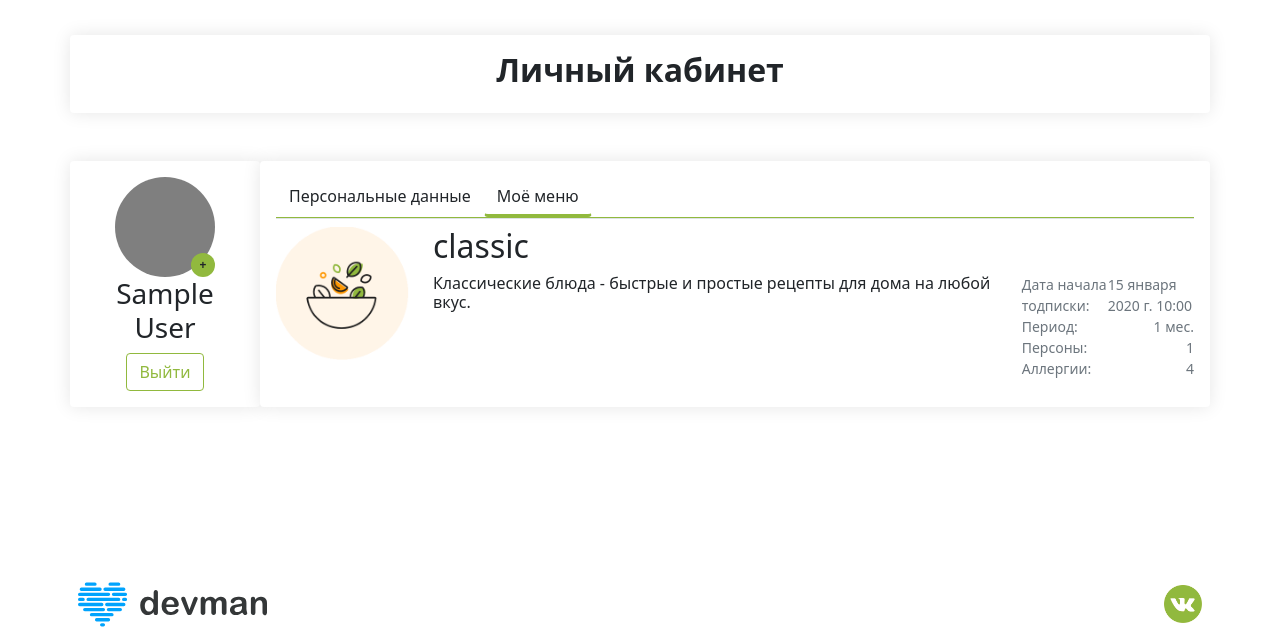
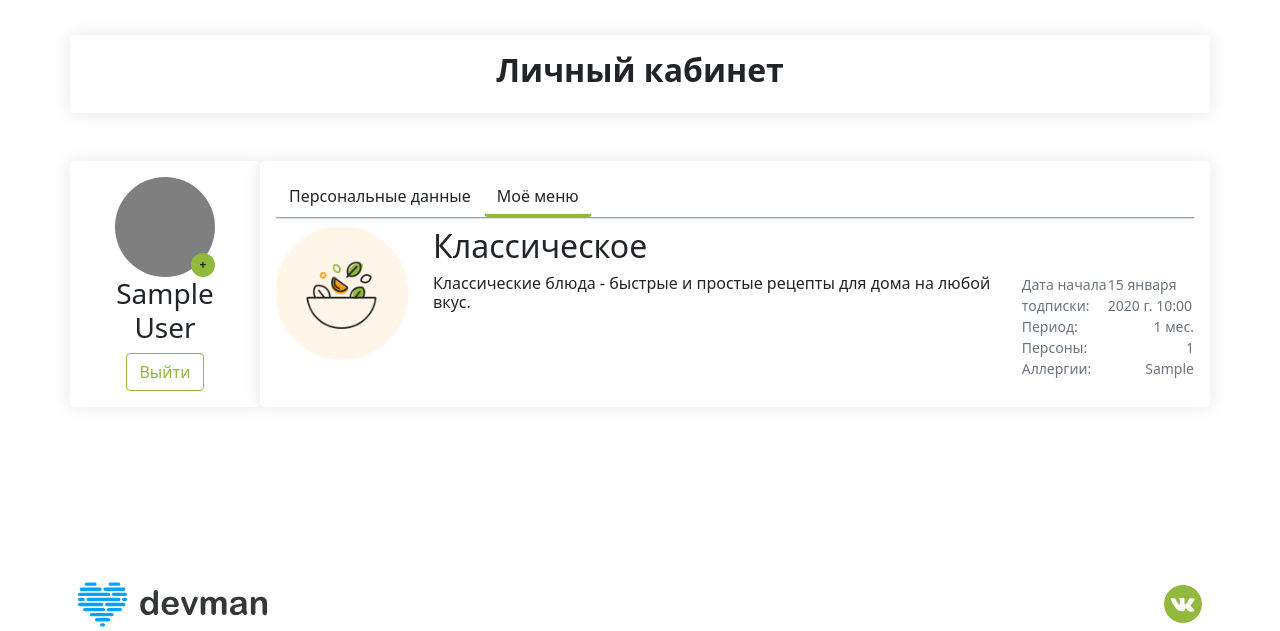
Before and after one commit to juneshone/dvmn-FoodPlan, a Django app: page /client/account/ in a window 1280 px wide, after a click on "Моё меню". Shown: the part 82-713 px from the top of the page. Run offline with Django 4.2, Linux system fonts and the light colour scheme; a user stored in the database is signed in; tables that the repository leaves empty hold one stand-in row (values such as "Sample post"); parts of the project's set-up code (start-up, migrations or seed data) failed here and were passed over.

Commit message:
Update def get_context_data

```diff
--- a/client/views.py
+++ b/client/views.py
@@ -91,8 +91,14 @@ class AccountView(LoginRequiredMixin, TemplateView):
         if not order:
             context['order'] = ''
             return context
-
-        order.name = f'{order.menu.foodtype}'
+        if order.menu.foodtype == 'keto':
+            order.name = 'Кето'
+        if order.menu.foodtype == 'veg':
+            order.name = 'Вегетарианское'
+        if order.menu.foodtype == 'low':
+            order.name = 'Низкокалорийное'
+        if order.menu.foodtype == 'classic':
+            order.name = 'Классическое'
         order.period = f'{order.subscription_period} мес.'
         context['order'] = order
 
--- a/templates/lk.html
+++ b/templates/lk.html
@@ -119,16 +119,16 @@
                                                         <h2>{{ order.name }}</h2>
                                                     </div>
                                                     <div class="col-md-12 col-lg-9">
-                                                        {% if order.name == 'keto' %}
+                                                        {% if order.name == 'Кето' %}
                                                             <h6>Кетогенная (КЕТО) диета- это низкоуглеводная диета. Особенностью этой диеты является использование организмом в качестве энергии кетонов.</h6>
                                                         {% endif %}
-                                                        {% if order.name == 'veg' %}
+                                                        {% if order.name == 'Вегетарианское' %}
                                                             <h6>Вегетарианская диета исключает мясо животных, птицу, рыбу и морепродукты. .</h6>
                                                         {% endif %}
-                                                        {% if order.name == 'low' %}
+                                                        {% if order.name == 'Низкокалорийное' %}
                                                             <h6>Низкокалорийная диета предполагает ограничение потребления калорий с целью снижения веса..</h6>
                                                         {% endif %}
-                                                        {% if order.name == 'classic' %}
+                                                        {% if order.name == 'Классическое' %}
                                                             <h6>Классические блюда - быстрые и простые рецепты для дома на любой вкус.</h6>
                                                         {% endif %}
                                                     </div>
@@ -143,7 +143,7 @@
                                                             <small>Персоны: </small><small>{{ order.persons }}</small>
                                                         </div>
                                                         <div class="d-flex flex-row justify-content-between">
-                                                            <small>Аллергии: </small><small>4</small>
+                                                            <small>Аллергии: </small><small>{{ order.allergy }}</small>
                                                         </div>
 
                                                     </div>
```
